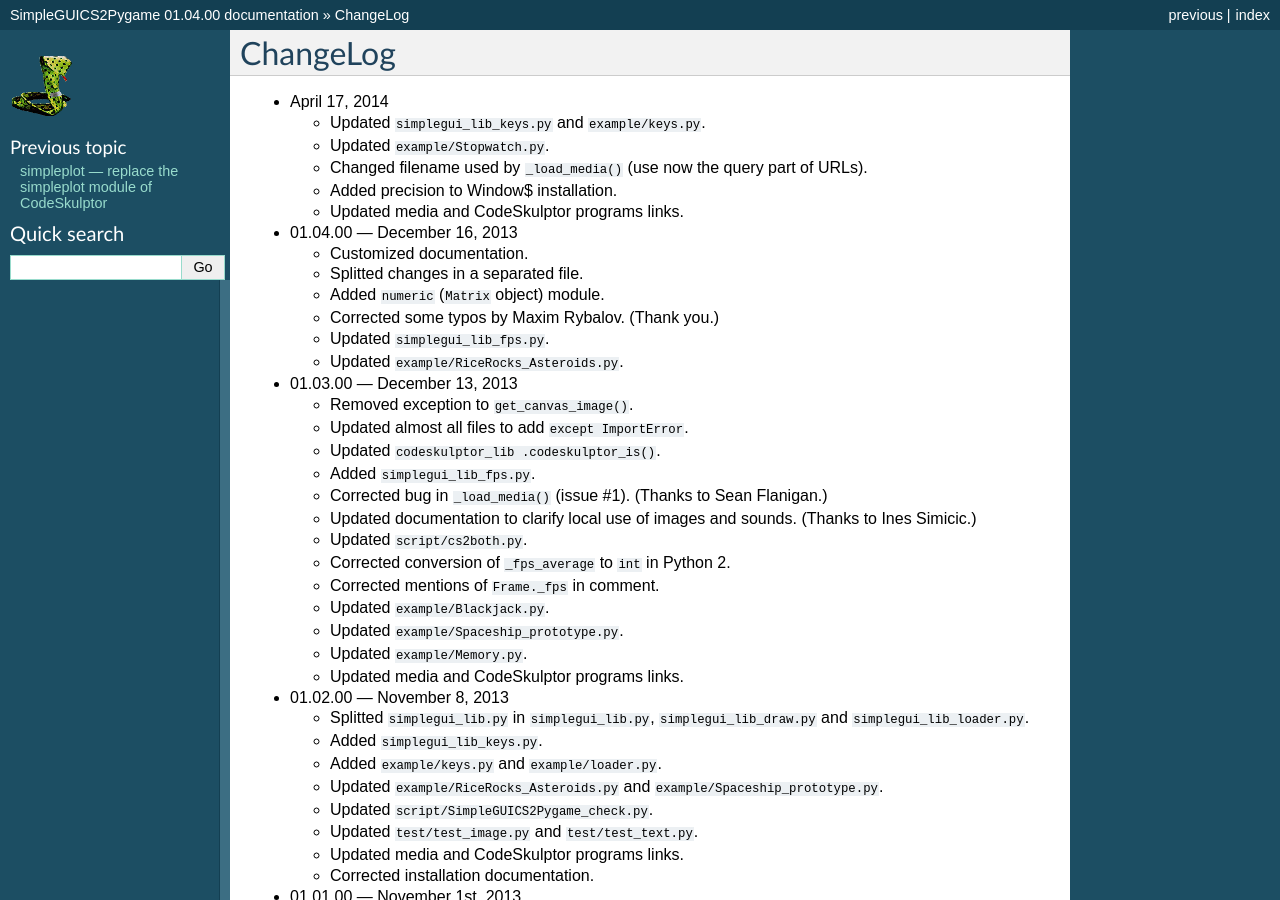
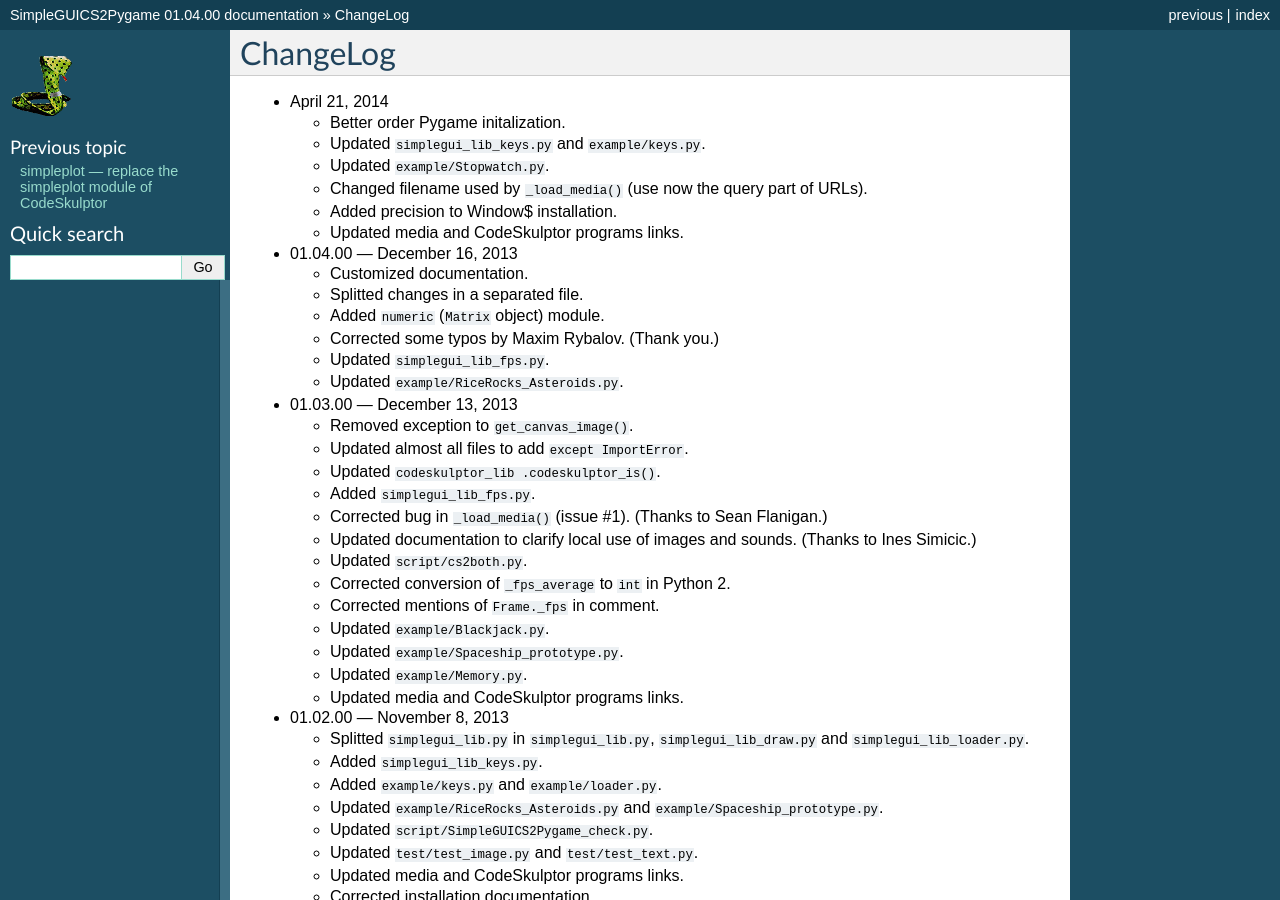
Before and after one commit to rhul-compsoc/SimpleGUICS2Pygame, a Sphinx documentation site: the page built from Sphinx/ChangeLog.rst, in a window 1280 px wide and 900 px high. Built offline with Sphinx 7.4.7, drawn with Linux system fonts in a browser that asks for light colours.

Commit message:
Better order Pygame initalization.

```diff
--- a/README.rst
+++ b/README.rst
@@ -106,7 +106,9 @@
 
 Changes
 =======
-* April 17, 2014
+* April 21, 2014
+
+  - Better order Pygame initalization.
 
   - Updated ``simplegui_lib_keys.py`` and ``example/keys.py``.
   - Updated ``example/Stopwatch.py``.
--- a/Sphinx/ChangeLog.rst
+++ b/Sphinx/ChangeLog.rst
@@ -1,6 +1,8 @@
 ChangeLog
 =========
-* April 17, 2014
+* April 21, 2014
+
+  - Better order Pygame initalization.
 
   - Updated ``simplegui_lib_keys.py`` and ``example/keys.py``.
   - Updated ``example/Stopwatch.py``.
```
Also changed, not shown: 1 other file.
